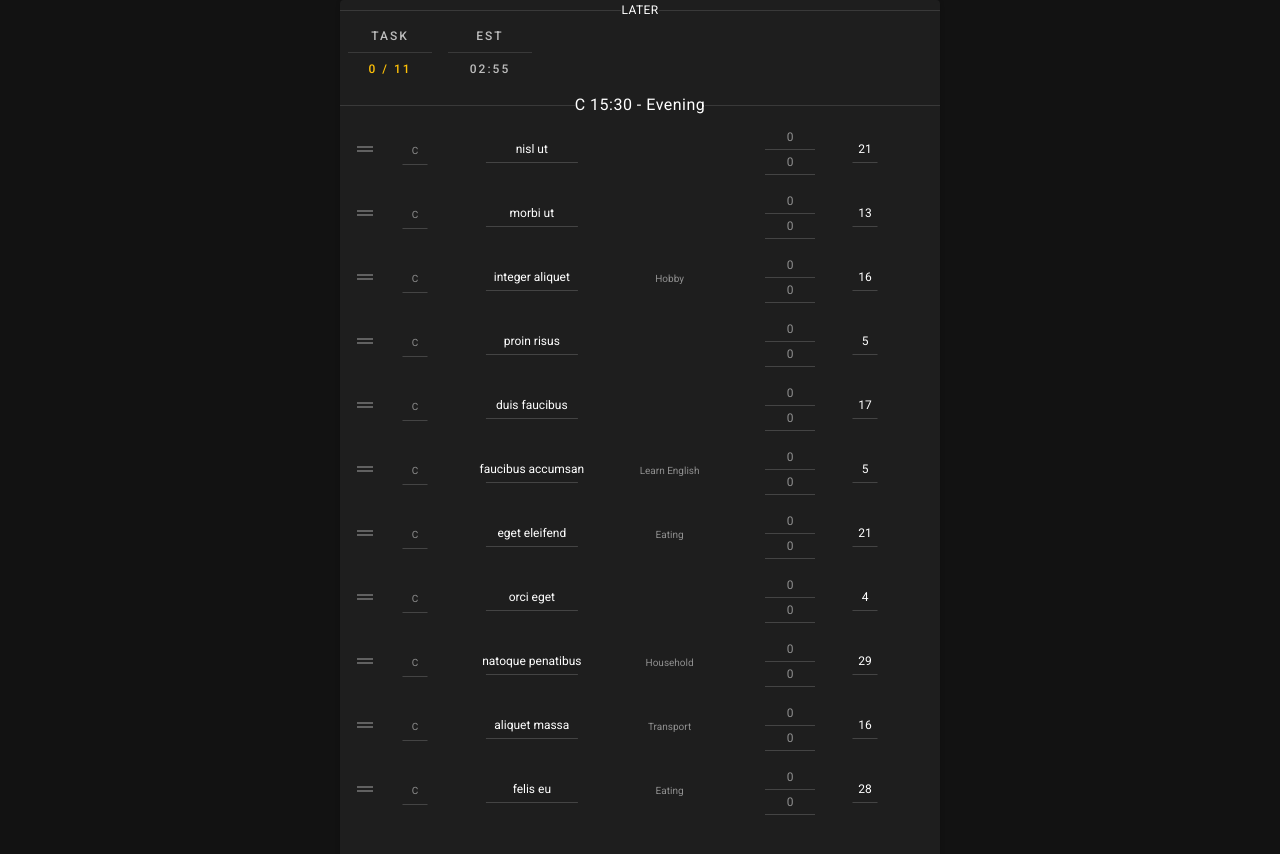
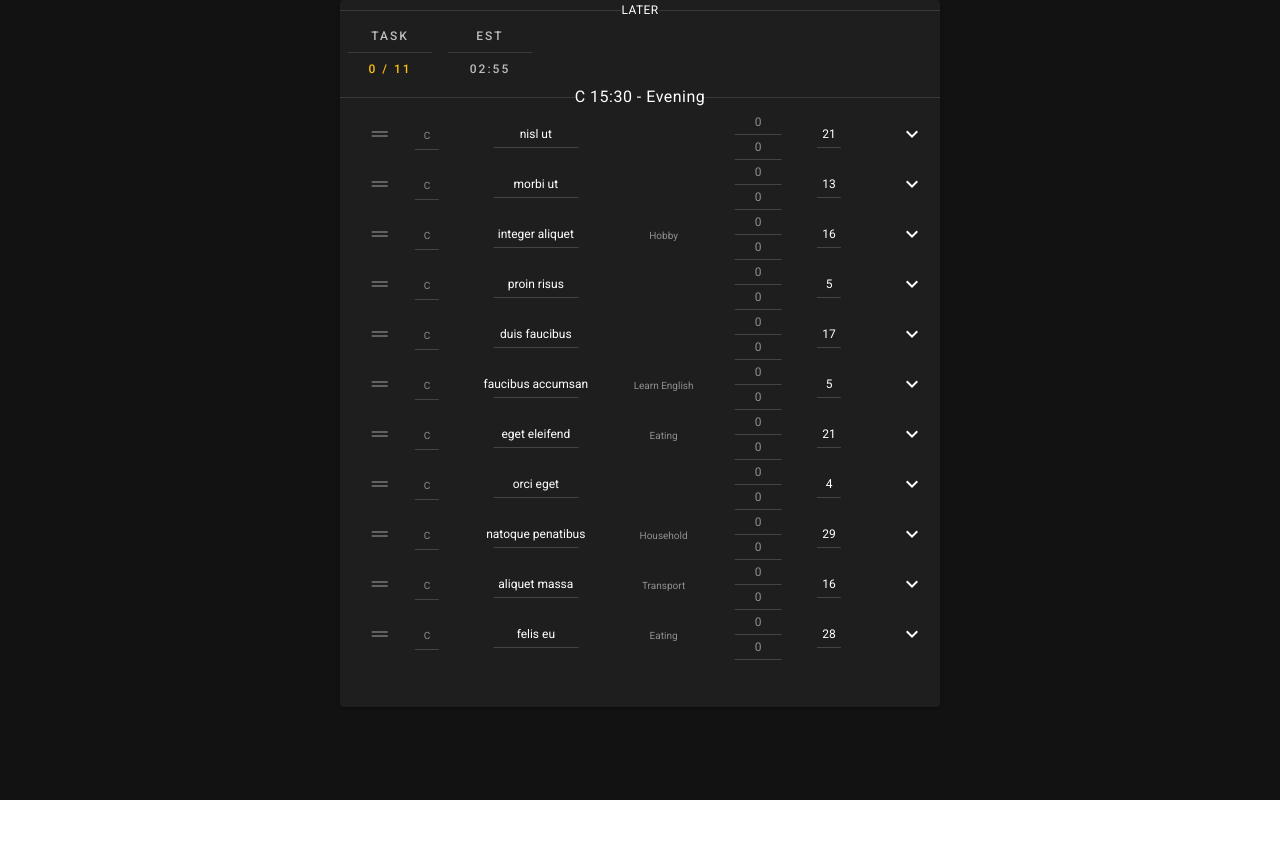
Before and after one commit to awesomeHiro/taskplay, a Nuxt app: page /left in a window 1280 px wide. Shown: the top 854 px of the page. After the commit the page ends 800 px from the top, so only its background shows below. Built offline with nearby package versions, Linux system fonts and the light colour scheme.

Commit message:
expandable takslist

```diff
--- a/components/Doing.vue
+++ b/components/Doing.vue
@@ -11,6 +11,7 @@ import Title from '~/components/Title.vue'
 import Summary from '~/components/Summary.vue'
 import Clock from '~/components/Clock.vue'
 import Tasklist from '~/components/Tasklist.vue'
+// import Tasklist from '~/components/tmp.vue'
 
 export default {
   components: {
--- a/components/Tasklist.vue
+++ b/components/Tasklist.vue
@@ -1,27 +1,26 @@
 <template>
   <div>
-    <v-list two-line dense class="caption" :flat="!executable">
-      <div v-for="section in getSectionsFromTasks(tasks)" :key="section.id">
+    <div
+      v-for="section in getSectionsFromTasks(tasks)"
+      :key="section.id"
+      class="pa-0"
+    >
       <SectionsTitle :section="section" />
-
-        <v-list-item-group v-model="selected" active-class="blue--text">
       <draggable handle=".handle">
-            <v-list-item
+        <v-list-group
           v-for="task in filterTasksBySection(section)"
           :key="task.id"
-              v-model="selected"
-              class="pl-0 pr-0"
-              flat
-              active-class="pink--text"
+          class="pa-0"
         >
-              <v-col cols="1" class="handle px-0 mx-0">
+          <template v-slot:activator>
+            <v-col cols="1" class="handle pa-0" @click.stop>
               <div>
                 <v-icon color="barely">
                   drag_handle
                 </v-icon>
               </div>
             </v-col>
-              <v-col cols="1" class="pa-0">
+            <v-col cols="1" class="pa-0" @click.stop>
               <div class="pa-0 ma-0kk subtle--text">
                 <v-select
                   :items="sections"
@@ -34,7 +33,7 @@
                 ></v-select>
               </div>
             </v-col>
-              <v-col cols="6" class="text-left pa-0">
+            <v-col class="text-left pa-0" @click.stop>
               <v-list-item-content class="pa-0">
                 <v-row align="center" no-gutters>
                   <v-col>
@@ -65,7 +64,7 @@
                 <v-row align="center" no-gutters> </v-row>
               </v-list-item-content>
             </v-col>
-              <v-col cols="2" class="ma-0 pa-0">
+            <v-col cols="2" class="ma-0 pa-0" @click.stop>
               <div class="subtle--text">
                 <v-text-field
                   :value="task.start"
@@ -89,7 +88,7 @@
                 ></v-text-field>
               </div>
             </v-col>
-              <v-col cols="1" class="pa-0 ma-0">
+            <v-col cols="1" class="pa-0 ma-0" @click.stop>
               <div v-if="task.start" class="barely--text">
                 {{ task.estimate }}
               </div>
@@ -107,7 +106,7 @@
                 {{ task.result }}
               </div>
             </v-col>
-              <v-col cols="1" class="pa-0 ma-0">
+            <v-col cols="1" class="pa-0 ma-0" @click.stop>
               <!-- eslint-disable-next-line prettier/prettier -->
                 <div  v-if="task.result" :class="0 >= task.result - task.estimate  ? 'success--text' : 'error--text'">
                 <!-- eslint-disable-next-line prettier/prettier -->
@@ -118,12 +117,14 @@
                 }}
               </div>
             </v-col>
+          </template>
+          <v-list-item>
+            aaaaaaaaaaaaaaaaaaaaaaaaaaaaaaaaaaaaaaaaaaaa
           </v-list-item>
+        </v-list-group>
       </draggable>
-        </v-list-item-group>
     </div>
     <v-list-item />
-    </v-list>
   </div>
 </template>
 <script>
@@ -149,7 +150,7 @@ export default {
     return {
       selectedInputElm: {},
       temp_estimate: '0',
-      selected: [0],
+
       sections: this.$store.state.sections.sections,
       projects: this.$store.state.projects.projects,
       selectedSectionId: this.$store.getters['meta/selectedSectionId'],
@@ -207,4 +208,7 @@ input {
 .v-text-field__details {
   display: none !important;
 }
+.v-list-item__icon {
+  min-width: 0px !important;
+}
 </style>
--- /dev/null
+++ b/components/tmp2.vue
@@ -0,0 +1,118 @@
+<template>
+  <div>
+    <div v-for="section in getSectionsFromTasks(tasks)" :key="section.id">
+      <SectionsTitle :section="section" />
+      <v-list-item-group v-model="selected" active-class="blue--text">
+        <draggable handle=".handle">
+          <v-list-group
+            v-for="task in filterTasksBySection(section)"
+            :key="task.id"
+            class="pl-0 pr-0"
+            flat
+            active-class="pink--text"
+          >
+            <template v-slot:activator>
+              aaaaaaaaaaaa
+            </template>
+            aaaaaaaaaaaaaaaa
+          </v-list-group>
+        </draggable>
+      </v-list-item-group>
+    </div>
+    <v-list-item />
+  </div>
+</template>
+
+<script>
+import draggable from 'vuedraggable'
+import SectionsTitle from '~/components/SectionsTitle.vue'
+
+export default {
+  components: {
+    draggable,
+    SectionsTitle,
+  },
+  props: {
+    executable: {
+      type: Boolean,
+      default: false,
+    },
+    tasks: {
+      type: Array,
+      default: () => [],
+    },
+  },
+  data() {
+    return {
+      cruds: [
+        ['Create', 'add'],
+        ['Read', 'insert_drive_file'],
+        ['Update', 'update'],
+        ['Delete', 'delete'],
+      ],
+
+      selectedInputElm: {},
+      temp_estimate: '0',
+      selected: [],
+      sections: this.$store.state.sections.sections,
+      projects: this.$store.state.projects.projects,
+      selectedSectionId: this.$store.getters['meta/selectedSectionId'],
+    }
+  },
+  methods: {
+    selectText(event) {
+      if (this.selectedInputElm === event.target) {
+        event.target.select()
+      }
+      this.selectedInputElm = event.target
+    },
+    filterTasksBySection(section) {
+      return this.tasks.filter(task => task.sectionId === section.id)
+    },
+    getSectionsFromTasks(tasks) {
+      const sections = tasks.map(task =>
+        this.$store.getters['sections/byId'](task.sectionId),
+      )
+      return [...new Set(sections)]
+    },
+  },
+}
+</script>
+<style>
+.v-list-item__icon {
+  min-width: 0px !important;
+}
+
+.v-text-field__slot input {
+  font-size: 12px;
+  padding: 0px;
+  text-align: center;
+}
+.v-input__slot input {
+  min-height: 25px;
+  padding: 0px;
+}
+.v-input__control div {
+  min-height: 25px !important;
+  padding: 0px !important;
+  margin: 0px !important;
+}
+.v-input__slot:before {
+  border-color: #444444 !important;
+  width: 50% !important;
+  transform: translateX(50%);
+}
+input {
+  padding: 0px !important;
+  text-align: center !important;
+}
+.v-input {
+  font-size: 10px;
+}
+.v-input__append-inner {
+  display: none !important;
+}
+.v-text-field__details {
+  display: none !important;
+}
+</style>
```
Also changed, not shown: components/tmp.vue (+2 -25 lines). Lines whose indentation alone changed are shown as unchanged.
